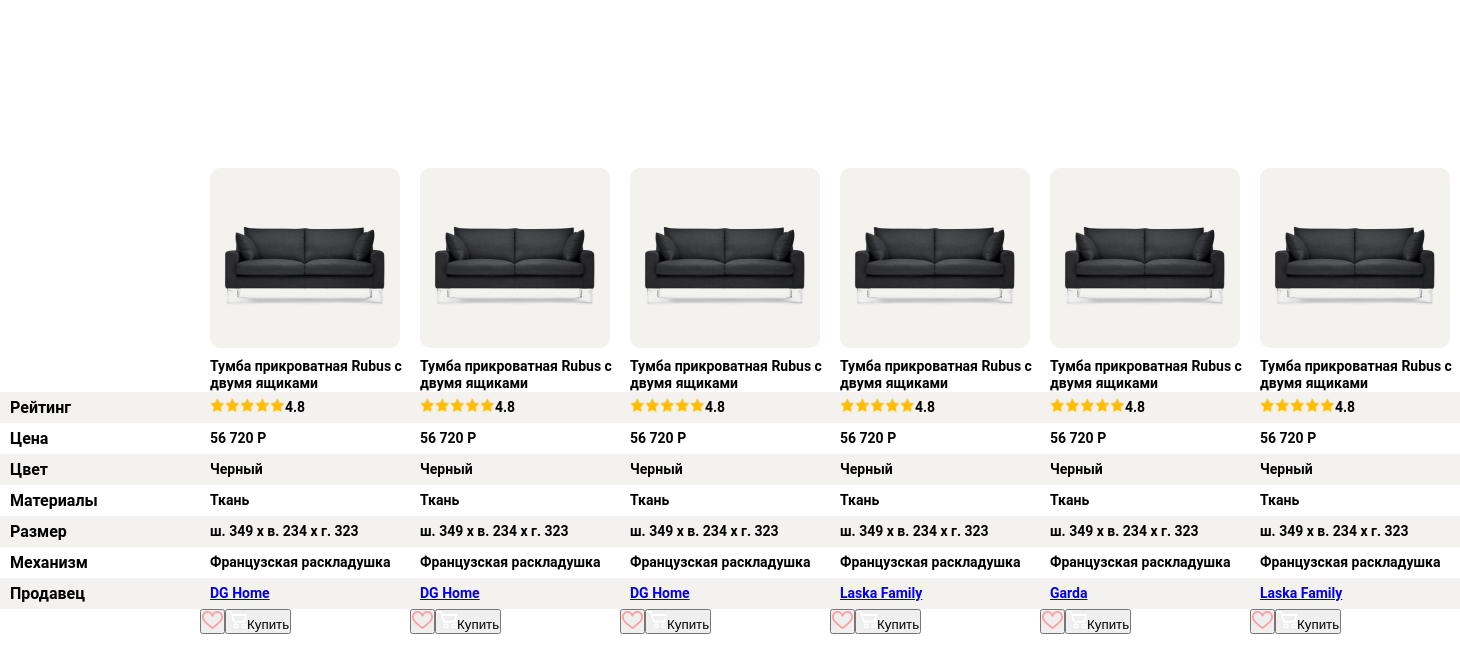
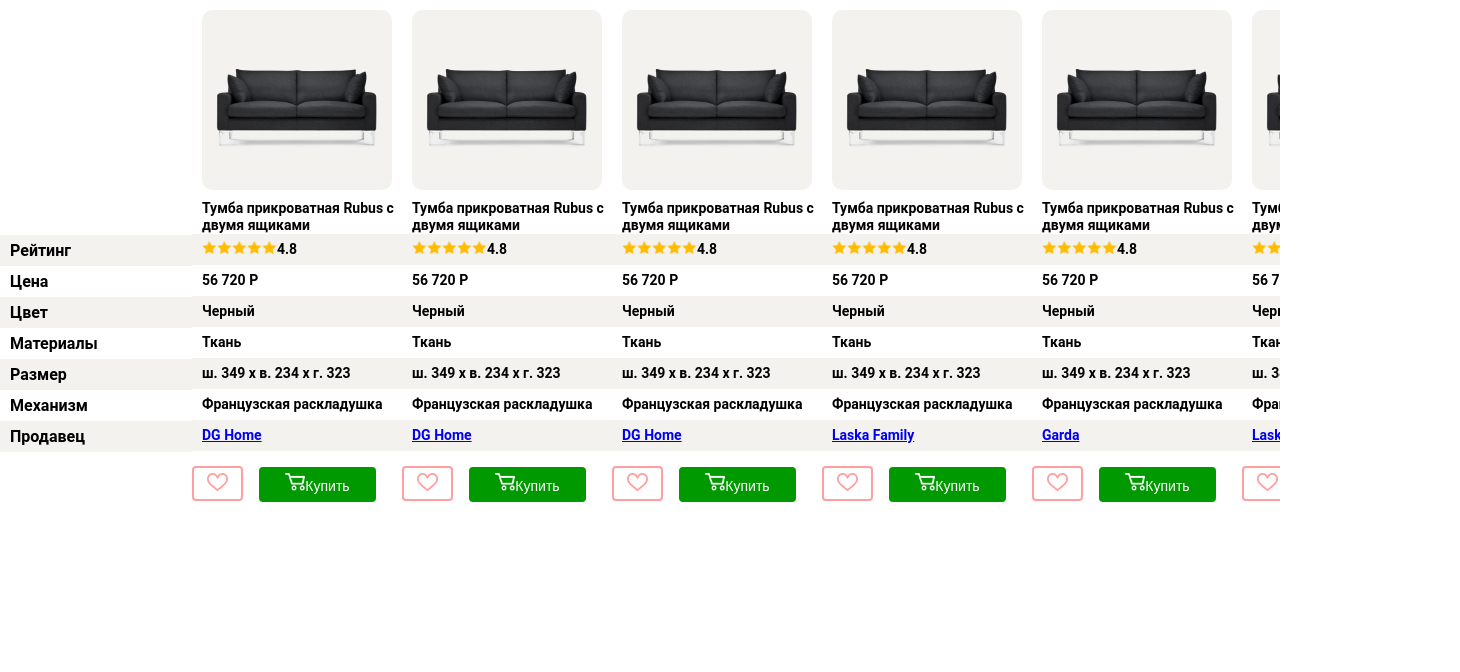
Before and after one commit to punkrussian72/inmyroom-ts, a React (Create React App) app: page / in a window 1280 px wide. Shown: the top 672 px of the page, 1460 px wide, since content can reach past the window. Built offline with nearby package versions, Linux system fonts and the light colour scheme.

Commit message:
layout fixes

```diff
--- a/src/App.scss
+++ b/src/App.scss
@@ -14,11 +14,8 @@ body {
 }
 
 .header {
-  width: 200px;
-  height: 1000px;
-  position: fixed;
-  background: #FFF;
-  z-index: 1;
+  min-width: 15%;
+  margin-top: 160px;
 
   font-style: normal;
   font-weight: 600;
@@ -40,18 +37,19 @@ body {
 }
 
 .catalog {
-  height: 797px;
-  margin-left: 200px;
+  min-width: 85%;
   display: flex;
-  justify-content: center;
-  overflow-x: visible;
+  overflow-x: overlay;
 }
 
 .tumba-item {
   display: flex;
   flex-direction: column;
   justify-content: center;
+  min-width: 210px;
   width: 210px;
+  margin-bottom: 25px;
+
   color: #000000;
   font-style: normal;
   font-weight: 600;
@@ -85,4 +83,29 @@ body {
       height: auto;
     }
   }
+
+  .heart {
+    background: #FFFFFF;
+    border: 2px solid #FF9F9F;
+    box-sizing: border-box;
+    border-radius: 4px;
+    width: 51px;
+    height: 35px;
+    margin-top: 15px;
+  }
+
+  .buy {
+    background: #009900;
+    border: 2px solid #009900;
+    border-radius: 4px;
+
+    width: 117px;
+    height: 35px;
+    margin-left: 16px;
+
+    font-family: Proxima Nova, sans-serif;
+    font-size: 14px;
+    line-height: 20px;
+    color: #FFFFFF;
+  }
 }
```
